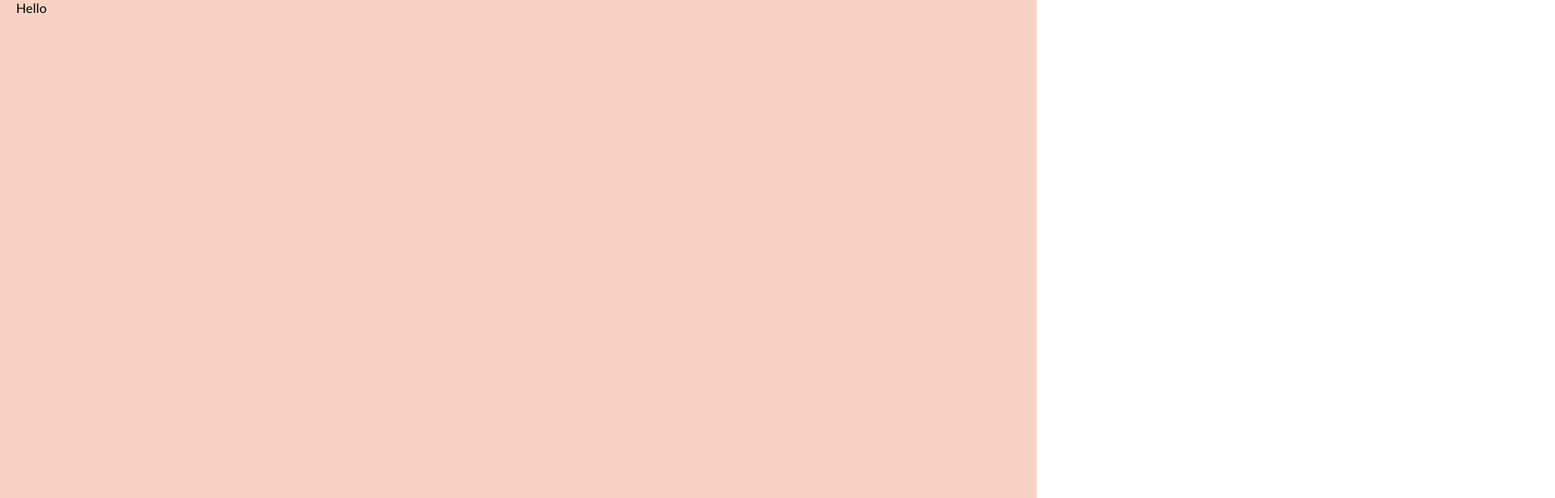
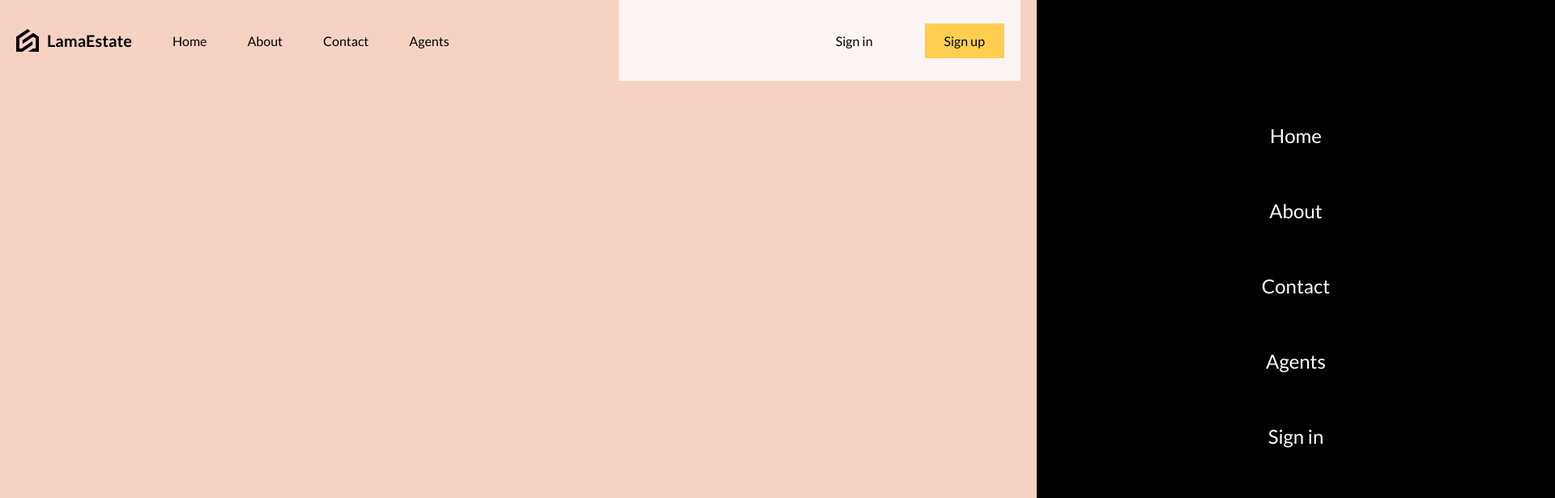
Before and after one commit to ChamikaJayarathna/RealEstateLama, a React (Vite) app in the folder Client/: page / in a window 1280 px wide. Shown: the top 616 px of the page at 81% size, 1920 px wide, since content can reach past the window. Built offline with nearby package versions, Linux system fonts and the light colour scheme.

Commit message:
create navbar design

```diff
--- a/Client/src/App.jsx
+++ b/Client/src/App.jsx
@@ -1,10 +1,11 @@
 import React from 'react';
 import './layout.scss';
+import NavBar from './components/NavBar/NavBar';
 
 const App = () => {
   return (
     <div className="layout">
-      Hello
+      <NavBar/>
     </div>
   )
 }
--- /dev/null
+++ b/Client/src/components/NavBar/NavBar.jsx
@@ -0,0 +1,40 @@
+import React, { useState } from 'react';
+import './NavBar.scss';
+
+const NavBar = () => {
+
+  const [open, setOpen] = useState(false);
+
+  return (
+    <nav>
+        <div className="left">
+          <a href="/" className='logo'>
+            <img src="/logo.png" alt="logo" />
+            <span>LamaEstate</span>
+          </a>
+          <a href="">Home</a>
+          <a href="">About</a>
+          <a href="">Contact</a>
+          <a href="">Agents</a>
+        </div>
+
+        <div className="right">
+          <a href="">Sign in</a>
+          <a href="" className='register'>Sign up</a>
+          <div className="menuIcon">
+            <img src="/menu.png" alt="" onClick={() => setOpen((prev) => !prev)}/>
+          </div>
+          <div className={open ? "menu  active" : "menu"}>
+            <a href="">Home</a>
+            <a href="">About</a>
+            <a href="">Contact</a>
+            <a href="">Agents</a>
+            <a href="">Sign in</a>
+            <a href="">Sign up</a>
+          </div>
+        </div>
+    </nav>
+  );
+}
+
+export default NavBar;
--- /dev/null
+++ b/Client/src/components/NavBar/NavBar.scss
@@ -0,0 +1,112 @@
+@import '../../responsive.scss';
+
+nav {
+    height: 100px;
+    display: flex;
+    justify-content: space-between;
+    align-items: center;
+
+    a{
+        transition: all 0.4s ease;
+
+        @include sm {
+            display: none;
+        }
+
+        &:hover{
+            scale: 1.05;
+        }
+    }
+
+    .left{
+        flex: 3;
+        display: flex;
+        align-items: center;
+        gap: 50px;
+
+        .logo{
+            font-weight: bold;
+            font-size: 20px;
+            display: flex;
+            align-items: center;
+            gap: 10px;
+
+            img{
+                width: 28px;
+            }
+
+            span{
+                @include md {
+                    display: none;
+                }
+
+                @include sm {
+                    display: initial;
+                }
+            }
+        }
+    }
+
+    .right{
+        flex: 2;
+        display: flex;
+        align-items: center;
+        justify-content: flex-end;
+        background-color: #fcf5f3;
+        height: 100%;
+
+        @include md{
+            background-color: transparent;
+        }
+
+        a{
+            padding: 12px 24px;
+            margin: 20px;
+        }
+
+        .register{
+            background-color: #fece51;
+        }
+
+        .menuIcon{
+            display: none;
+            z-index: 1000;
+
+            img{
+                width: 36px;
+                height: 36px;
+                cursor: pointer;
+            }
+
+            @include sm{
+                display: inline;
+            }
+        }
+
+        .menu{
+            position: absolute;
+            top: 0;
+            right: -50%;
+            background-color: black;
+            color: white;
+            height: 100vh;
+            width: 50%;
+            transition: all 1s ease;
+            display: flex;
+            flex-direction: column;
+            align-items: center;
+            justify-content: center;
+            font-size: 24px;
+
+            &.active{
+                right: 0;
+            }
+
+            @include sm{
+                a{
+                    display: initial;
+                }
+            }
+        }
+    }
+}
```
Also changed, not shown: Client/src/components/NavBar.jsx (deleted, +0 -9 lines).
